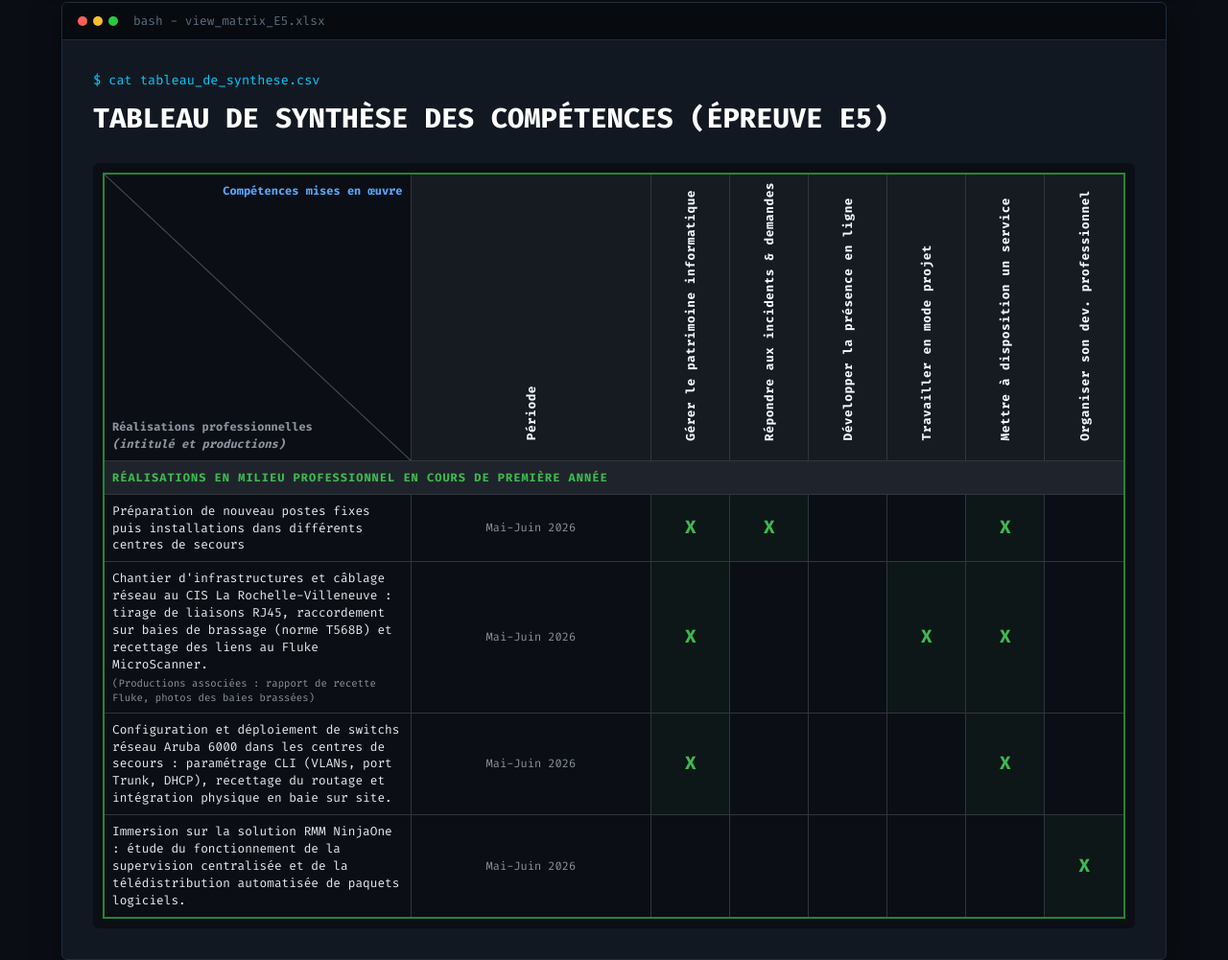
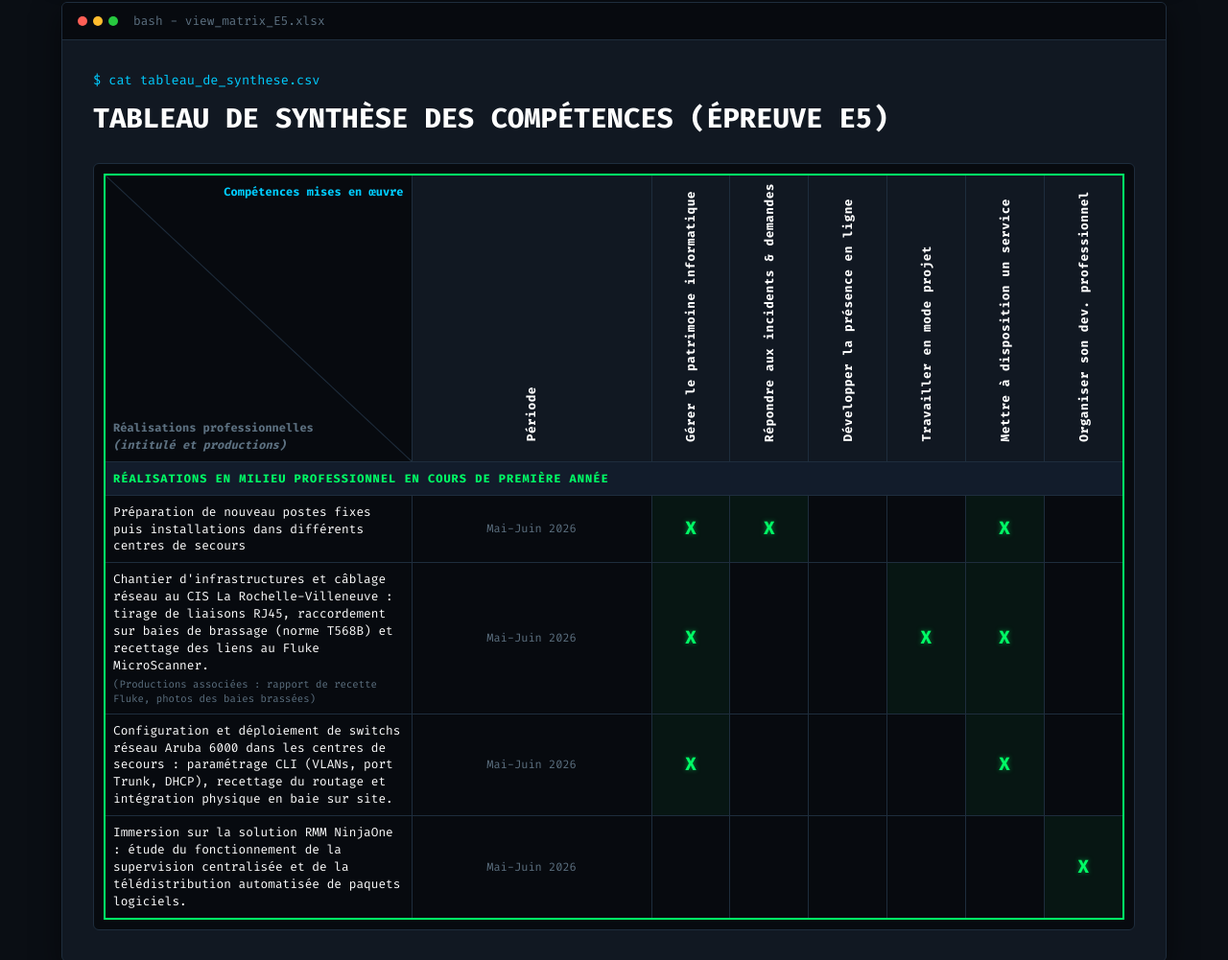
Before and after one commit to yanisvedeau-lgtm/Portefolio-Yanis-Vedeau, a plain HTML site: page index.html in a window 1280 px wide. Shown: the part 3497-4498 px from the top of the page at 96% size. Drawn offline with Linux system fonts and the light colour scheme.

Commit message:
Restore core cyberpunk styles in style.css

```diff
--- a/style.css
+++ b/style.css
@@ -110,6 +110,12 @@ main {
     margin-bottom: 2.5rem;
     box-shadow: 0 10px 30px rgba(0,0,0,0.5);
     overflow: hidden;
+    transition: transform 0.2s ease, border-color 0.2s ease, box-shadow 0.2s ease;
+}
+
+.terminal-card:hover {
+    border-color: var(--neon-blue);
+    box-shadow: 0 0 15px rgba(0, 204, 255, 0.2);
 }
 
 .card-header {
@@ -269,6 +275,16 @@ h1, h2 {
     border-top: 1px dashed var(--card-border);
 }
 
+.media-grid {
+    display: flex;
+    gap: 10px;
+    margin-top: 15px;
+}
+
+.media-grid .media-preview {
+    flex: 1;
+}
+
 .media-preview {
     text-align: center;
 }
@@ -413,7 +429,7 @@ h1, h2 {
     color: var(--neon-green);
 }
 
-/* TABLEAU E5 CYBERPUNK */
+/* TABLEAU E5 CYBERPUNK STANDALONE */
 .download-container {
     display: flex;
     justify-content: space-between;
@@ -509,6 +525,120 @@ h1, h2 {
     font-style: italic;
 }
 
+/* ==========================================================================
+   STRUCTURE COMPLÈTE STYLE EXCEL POUR MATRICE E5
+   ========================================================================== */
+.excel-wrapper {
+    overflow-x: auto;
+    margin-top: 1.5rem;
+    background-color: #070a0f;
+    padding: 10px;
+    border-radius: 6px;
+    border: 1px solid var(--card-border);
+}
+
+.excel-table {
+    border-collapse: collapse;
+    width: 100%;
+    font-family: 'Fira Code', 'Consolas', monospace;
+    font-size: 0.8rem;
+    color: var(--text-color);
+    border: 2px solid var(--neon-green);
+}
+
+.excel-table th, .excel-table td {
+    border: 1px solid var(--card-border);
+    padding: 8px;
+    text-align: center;
+}
+
+/* En-tête diagonale (Cellule haute-gauche) */
+.excel-diagonal {
+    position: relative;
+    width: 320px;
+    height: 140px;
+    background: linear-gradient(to top right, transparent calc(50% - 1px), var(--card-border) 50%, transparent calc(50% + 1px));
+    text-align: left !important;
+    vertical-align: top;
+    padding: 0 !important;
+}
+
+.diag-top {
+    position: absolute;
+    top: 8px;
+    right: 8px;
+    font-weight: bold;
+    color: var(--neon-blue);
+    font-size: 0.75rem;
+}
+
+.diag-bottom {
+    position: absolute;
+    bottom: 8px;
+    left: 8px;
+    font-weight: bold;
+    color: var(--muted-text);
+    font-size: 0.75rem;
+}
+
+/* En-têtes verticaux orientés à 90° */
+.v-header {
+    height: 140px;
+    white-space: nowrap;
+    vertical-align: bottom;
+    padding-bottom: 15px !important;
+    background-color: #111822;
+}
+
+.v-header > span {
+    writing-mode: vertical-rl;
+    transform: rotate(180deg);
+    text-align: left;
+    font-weight: bold;
+    color: #ffffff;
+    letter-spacing: 0.5px;
+}
+
+/* Séparateurs de sections (1ère / 2ème année) */
+.excel-section td {
+    background-color: #121c2b;
+    color: var(--neon-green);
+    font-weight: bold;
+    text-align: left;
+    text-transform: uppercase;
+    font-size: 0.75rem;
+    letter-spacing: 1px;
+}
+
+/* Colonne intitulés et dates */
+.excel-cell-title {
+    text-align: left !important;
+    color: #ffffff;
+    line-height: 1.4;
+    min-width: 280px;
+}
+
+.excel-cell-title small {
+    color: var(--muted-text);
+    display: block;
+    margin-top: 3px;
+}
+
+.excel-date {
+    white-space: nowrap;
+    color: var(--muted-text);
+    font-size: 0.75rem;
+}
+
+/* Croisillons X fluorescents */
+.excel-x {
+    color: var(--neon-green) !important;
+    font-weight: 900;
+    font-size: 1.2rem;
+    background-color: rgba(0, 255, 102, 0.05);
+    text-shadow: 0 0 5px rgba(0, 255, 102, 0.5);
+}
+
 /* CONTACT */
 .contact-grid p {
     margin-bottom: 0.8rem;
@@ -530,6 +660,22 @@ footer {
     color: var(--muted-text);
     font-size: 0.8rem;
     border-top: 1px solid var(--card-border);
+}
+
+/* BARRE DE DÉFILEMENT SOMBRE (SCROLLBAR) */
+::-webkit-scrollbar {
+    width: 8px;
+    height: 8px;
+}
+::-webkit-scrollbar-track {
+    background: var(--bg-color);
+}
+::-webkit-scrollbar-thumb {
+    background: var(--card-border);
+    border-radius: 4px;
+}
+::-webkit-scrollbar-thumb:hover {
+    background: var(--neon-blue);
 }
 
 /* RESPONSIVE */
@@ -556,118 +702,73 @@ footer {
         max-width: 95%;
     }
 }
-.media-grid {
-    display: flex;
-    gap: 10px;
-    margin-top: 15px;
-}
-.media-grid .media-preview {
-    flex: 1;
-}
-.excel-wrapper {
-    overflow-x: auto;
-    margin-top: 1.5rem;
-    background-color: #0b0e14;
-    padding: 10px;
-    border-radius: 6px;
+/* 1. Force le fond sombre à occuper tout l'écran et centrer le contenu */
+.modal {
+    display: none; /* géré par JS en 'flex' lors de l'ouverture */
+    position: fixed;
+    top: 0;
+    left: 0;
+    width: 100vw;
+    height: 100vh;
+    background-color: rgba(0, 0, 0, 0.85);
+    z-index: 1000;
+    justify-content: center;
+    align-items: center;
+    flex-direction: column;
 }
 
-.excel-table {
-    border-collapse: collapse;
-    width: 100%;
-    font-family: 'Consolas', 'Courier New', monospace;
-    font-size: 0.8rem;
-    color: #d0d0d0;
-    border: 2px solid #238636; /* Bordure extérieure style tableur */
+/* 2. Empêche le conteneur de dépasser de l'écran */
+.modal-container {
+    position: relative;
+    display: flex;
+    align-items: center;
+    justify-content: center;
+    max-width: 80vw; /* Laisse de la place sur les côtés pour les flèches */
+    max-height: 80vh;
 }
 
-.excel-table th, .excel-table td {
-    border: 1px solid #30363d;
-    padding: 8px;
+.modal-content {
+    max-width: 100%;
+    max-height: 80vh;
+    border: 2px solid #00ff66;
+    box-shadow: 0 0 15px rgba(0, 255, 102, 0.4);
+    object-fit: contain;
+}
+
+/* 3. Ajuste la position des flèches pour qu'elles restent visibles */
+.nav-btn {
+    background-color: rgba(0, 0, 0, 0.8);
+    color: #00ff66;
+    border: 2px solid #00ff66;
+    font-size: 24px;
+    padding: 12px 16px;
+    cursor: pointer;
+    position: absolute;
+    top: 50%;
+    transform: translateY(-50%);
+    z-index: 1010;
+    transition: all 0.2s ease-in-out;
+}
+
+.nav-btn:hover {
+    background-color: #00ff66;
+    color: #000;
+    box-shadow: 0 0 10px #00ff66;
+}
+
+/* Place les flèches juste à l'intérieur du bord de l'image ou sur ses côtés proches */
+.prev-btn {
+    left: 15px;
+}
+
+.next-btn {
+    right: 15px;
+}
+
+/* 4. Légende sous l'image */
+#modal-caption {
+    margin-top: 15px;
+    color: #00ff66;
+    font-family: 'Fira Code', monospace;
     text-align: center;
 }
-
-/* En-tête diagonale */
-.excel-diagonal {
-    position: relative;
-    width: 320px;
-    height: 140px;
-    background: linear-gradient(to top right, transparent calc(50% - 1px), #484f58 50%, transparent calc(50% + 1px));
-    text-align: left !important;
-    vertical-align: top;
-    padding: 0 !important;
-}
-
-.diag-top {
-    position: absolute;
-    top: 8px;
-    right: 8px;
-    font-weight: bold;
-    color: #58a6ff;
-    font-size: 0.75rem;
-}
-
-.diag-bottom {
-    position: absolute;
-    bottom: 8px;
-    left: 8px;
-    font-weight: bold;
-    color: #8b949e;
-    font-size: 0.75rem;
-}
-
-/* En-têtes verticaux (effet Excel à 90°) */
-.v-header {
-    height: 140px;
-    white-space: nowrap;
-    vertical-align: bottom;
-    padding-bottom: 15px !important;
-    background-color: #161b22;
-}
-
-.v-header > span {
-    writing-mode: vertical-rl;
-    transform: rotate(180deg);
-    text-align: left;
-    font-weight: bold;
-    color: #f0f6fc;
-    letter-spacing: 0.5px;
-}
-
-/* Lignes de section (1ère année, 2ème année) */
-.excel-section td {
-    background-color: #1f242c;
-    color: #3fb950;
-    font-weight: bold;
-    text-align: left;
-    text-transform: uppercase;
-    font-size: 0.75rem;
-    letter-spacing: 1px;
-}
-
-/* Colonnes d'action */
-.excel-cell-title {
-    text-align: left !important;
-    color: #e6edf3;
-    line-height: 1.4;
-}
-
-.excel-cell-title small {
-    color: #8b949e;
-    display: block;
-    margin-top: 3px;
-}
-
-.excel-date {
-    white-space: nowrap;
-    color: #8b949e;
-    font-size: 0.75rem;
-}
-
-/* Les X style Excel */
-.excel-x {
-    color: #3fb950 !important;
-    font-weight: 900;
-    font-size: 1.2rem;
-    background-color: rgba(63, 185, 80, 0.05);
-}
```
